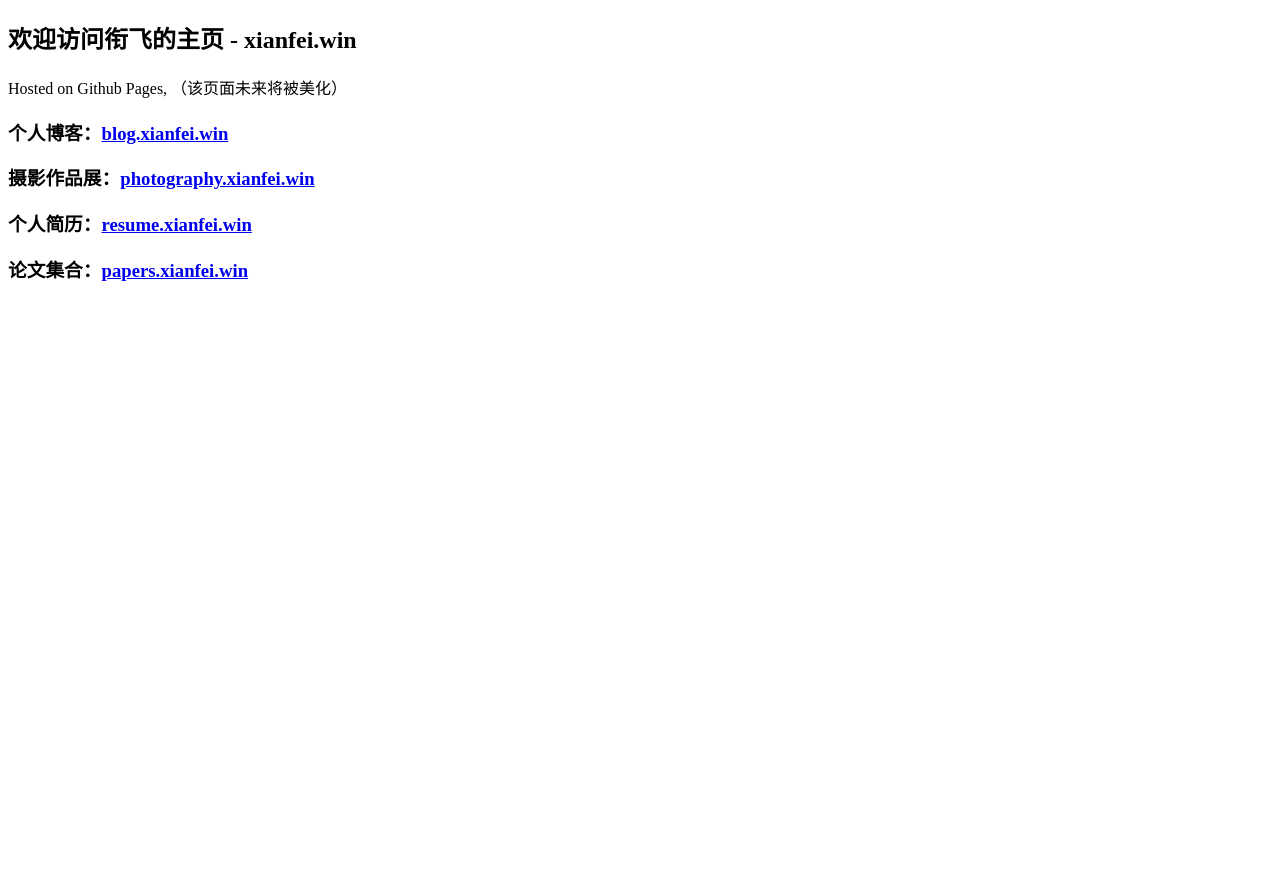
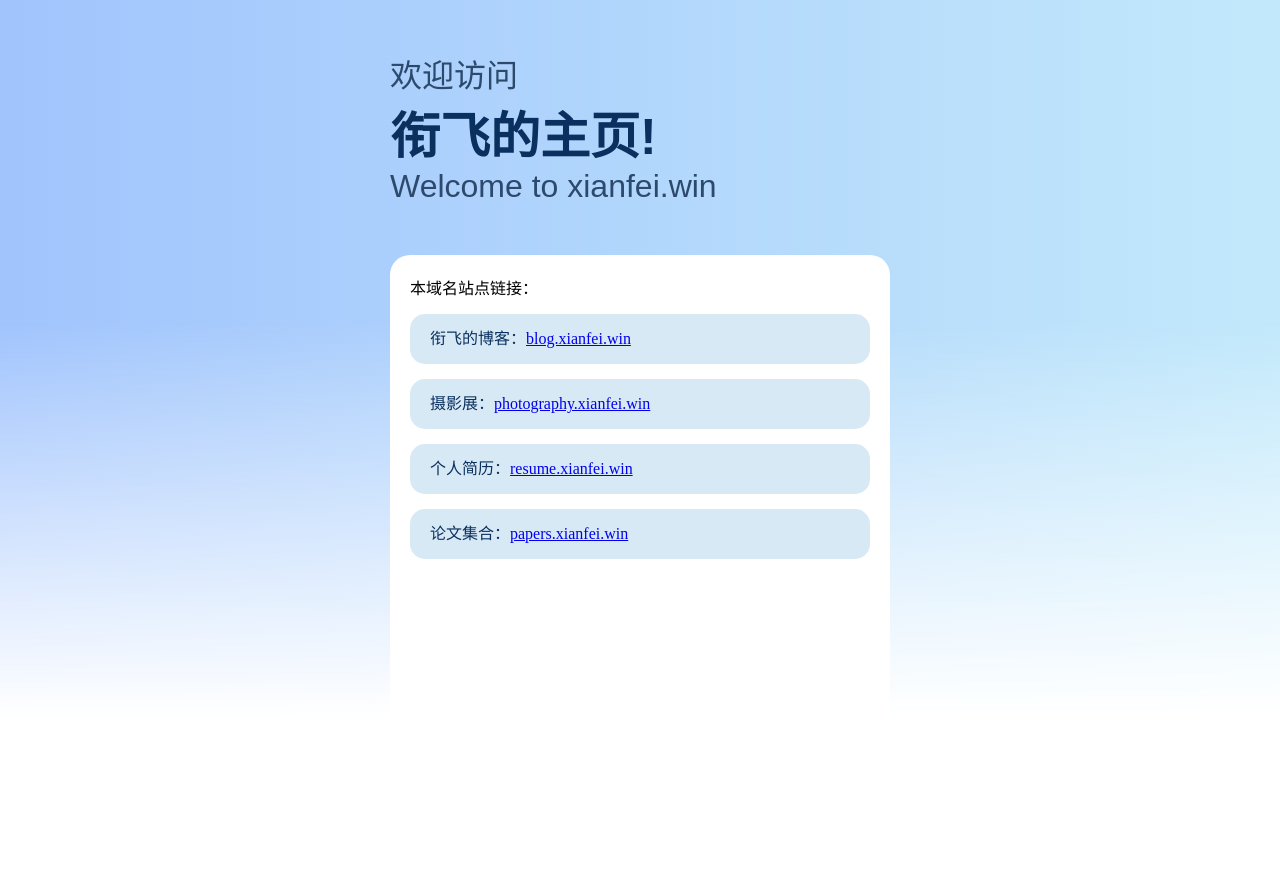
Before and after one commit to xianfei/xianfei-website-homepage, a plain HTML site: page index.html in a window 1280 px wide. Before the commit the page ends 800 px from the top, so only its background shows below. Drawn offline with Linux system fonts and the light colour scheme; a web font is replaced by a local one.

Commit message:
Update index.html

```diff
--- a/index.html
+++ b/index.html
@@ -1,17 +1,110 @@
 <!DOCTYPE html>
 <html lang="zh-cn">
-<head>
-    <meta charset="UTF-8">
-    <meta name="viewport" content="width=device-width, initial-scale=1.0">
-    <title>王衔飞的网站</title>
-</head>
-<body>
-    <h2>欢迎访问衔飞的主页 - xianfei.win</h2>
-    <p>Hosted on Github Pages, （该页面未来将被美化）</p>
-    <h3>个人博客：<a href="https://blog.xianfei.win/">blog.xianfei.win</a></h3>
-    <h3>摄影作品展：<a href="https://photography.xianfei.win/">photography.xianfei.win</a></h3>
-    <h3>个人简历：<a href="https://resume.xianfei.win/">resume.xianfei.win</a></h3>
-    <h3>论文集合：<a href="https://papers.xianfei.win/">papers.xianfei.win</a></h3>
+    <head>
+        <meta charset="UTF-8" />
+        <meta name="viewport" content="width=device-width, initial-scale=1.0" />
+        <title>王衔飞的网站</title>
+        <meta name="og:site_name" content="衔飞的网站">
+        <meta name="apple-mobile-web-app-title" content="衔飞的网站">
+        <link
+            href="https://fonts.cdnfonts.com/css/smiley-sans"
+            rel="stylesheet"
+        />
+        <style>
+            html,
+            body {
+                margin: 0;
+                padding: 0;
+            }
 
-</body>
+            @font-face {
+                font-family: "SmileySans";
+                src: url("https://blog.xianfei.win/SmileySans-Oblique.otf.woff2")
+                    format("woff2");
+            }
+
+            .bg {
+                background: linear-gradient(90deg, #a1c4fd 0%, #c2e9fb 100%);
+                margin: 0;
+                padding: 0;
+                height: 100vh;
+                position: fixed;
+                z-index: -1;
+                width: 100vw;
+            }
+
+            .bg2 {
+                background: linear-gradient(180deg, #fff0, #fff, #fff);
+                margin: 0;
+                padding: 0;
+                top: 40vh;
+                height: 100vh;
+                position: fixed;
+                z-index: -1;
+                width: 100vw;
+            }
+
+            .content {
+                max-width: 500px;
+                margin: 0 auto;
+                padding: 0 30px;
+            }
+
+            .title {
+                color: #2d4a6d;
+                margin: 50px 0;
+                display: inline-block;
+                font-size: 32px;
+                font-family: "SmileySans", sans-serif;
+            }
+
+            .list {
+                background-color: #fff;
+                height: 600px;
+                border-radius: 20px;
+                /* box-shadow: 0px 0px 10px #fff2; */
+                padding: 20px;
+            }
+
+            .item {
+                height: 50px;
+                line-height: 50px;
+                background-color: #d8e9f6;
+                border-radius: 15px;
+                margin-top: 15px;
+                color: #0a305f;
+                padding: 0 20px;
+                font-size: 16px;
+                font-weight: 500;
+                white-space: nowrap;
+            }
+        </style>
+    </head>
+    <body>
+        <div class="bg"></div>
+        <div class="bg2"></div>
+        <div class="content">
+            <span class="title">
+                欢迎访问<br />
+                <span style="font-size: 50px;color: #0a305f;font-weight: 600;">衔飞的主页!</span><br />
+                Welcome to xianfei.win
+            </span>
+            <div class="list">
+                本域名站点链接：
+                <div class="item">
+                    衔飞的博客：<a href="https://blog.xianfei.win/">blog.xianfei.win</a>
+                </div>
+                <div class="item">
+                    摄影展：<a href="https://photography.xianfei.win/">photography.xianfei.win</a>
+                </div>
+                <div class="item">
+                    个人简历：<a href="https://resume.xianfei.win/">resume.xianfei.win</a>
+                </div>
+                <div class="item">
+                    论文集合：<a href="https://papers.xianfei.win/">papers.xianfei.win</a>
+                </div>
+
+            </div>
+        </div>
+    </body>
 </html>
```
